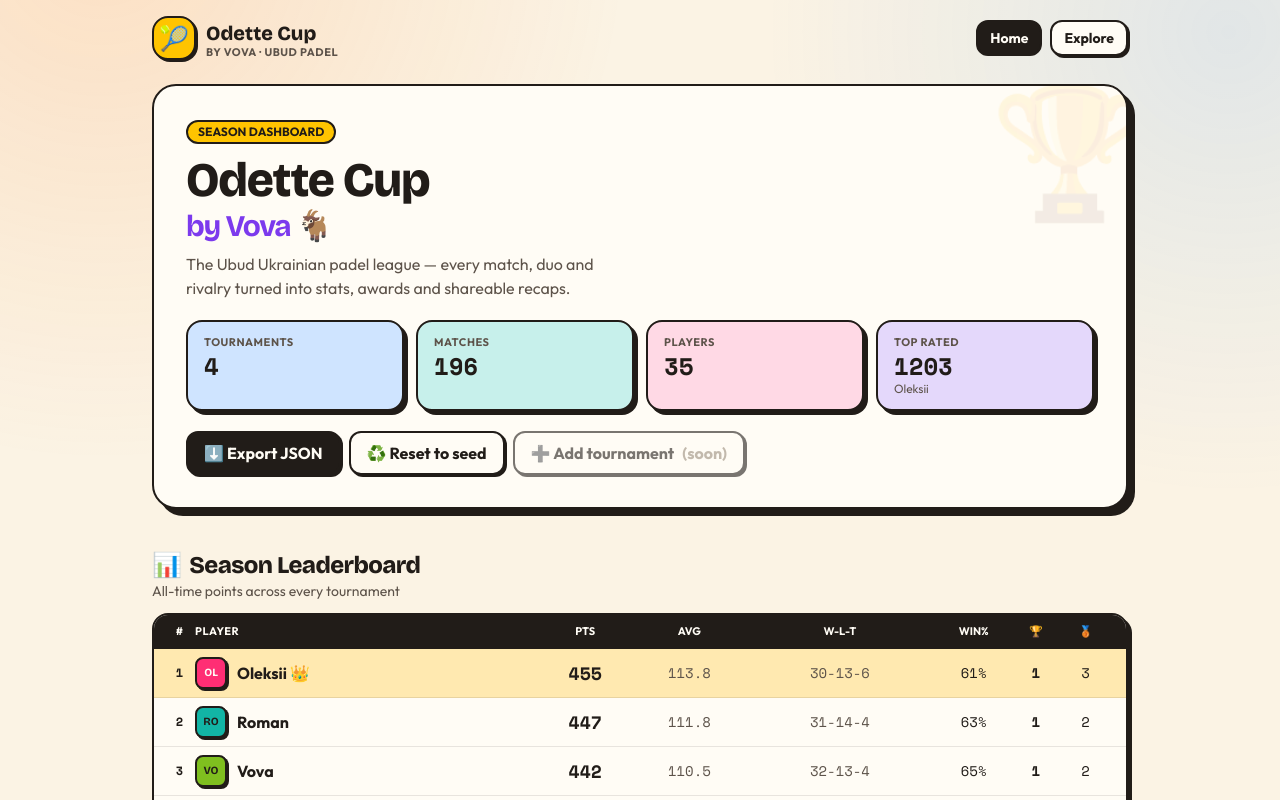
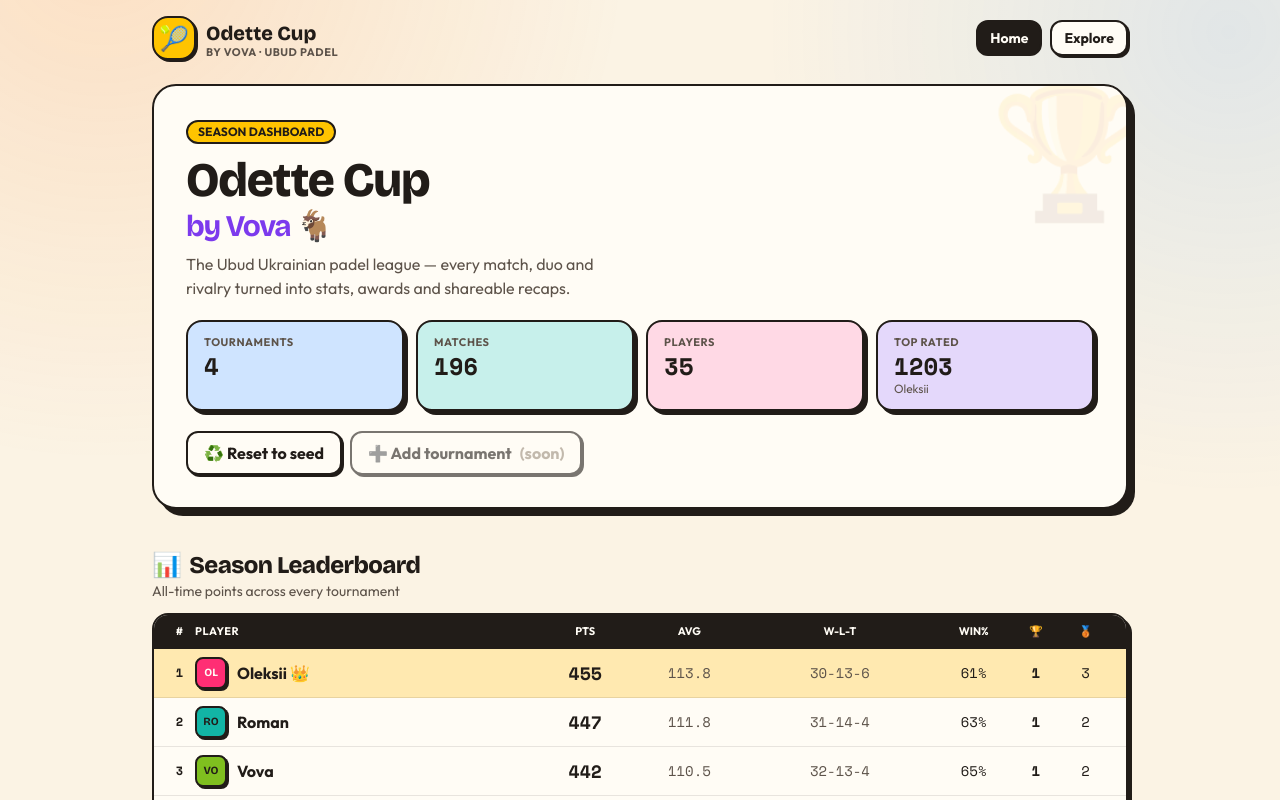
Before and after one commit to podolskyi/odette-cup-padel, a React (Vite) app: page / in a window 1280 px wide. Shown: the top 800 px of the page. Built offline with nearby package versions, Linux system fonts and the light colour scheme.

Commit message:
Remove Export JSON button from dashboard

```diff
--- a/src/pages/Dashboard.tsx
+++ b/src/pages/Dashboard.tsx
@@ -1,11 +1,10 @@
 import { useMemo } from 'react'
 import { Link } from 'react-router-dom'
-import { useAppStore, exportDataset } from '../store/useAppStore'
+import { useAppStore } from '../store/useAppStore'
 import { seasonInsights } from '../stats'
 import { Avatar } from '../components/ui/Avatar'
 import { Stat, SectionTitle, Chip, Empty } from '../components/ui/Bits'
 import { RatingChart, toSeries } from '../components/RatingChart'
-import { downloadText } from '../lib/download'
 import { nicknameOf } from '../lib/tournament'
 import { formatDate, pct, signed, round1 } from '../lib/format'
 import { cx } from '../lib/cx'
@@ -23,14 +22,6 @@ export function Dashboard() {
   const totalMatches = tournaments.reduce((n, t) => n + t.matches.length, 0)
   const leader = season[0]
   const topRated = ratings.slice(0, 5)
-
-  const onExport = () => {
-    const state = useAppStore.getState()
-    downloadText(
-      `odette-cup-${new Date().toISOString().slice(0, 10)}.json`,
-      exportDataset(state),
-    )
-  }
 
   return (
     <div className="space-y-10">
@@ -58,9 +49,6 @@ export function Dashboard() {
           />
         </div>
         <div className="mt-5 flex flex-wrap gap-2">
-          <button className="btn-dark" onClick={onExport}>
-            ⬇️ Export JSON
-          </button>
           <button
             className="btn"
             onClick={() => {
```
